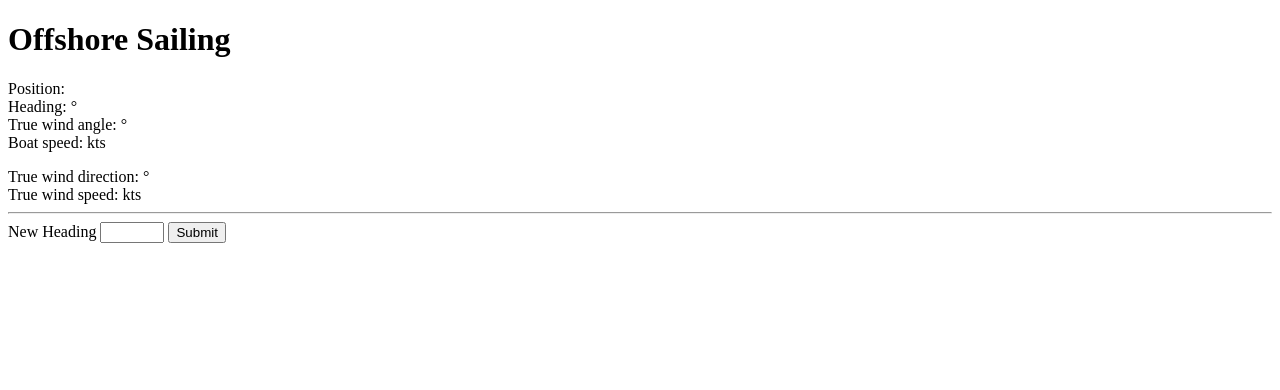
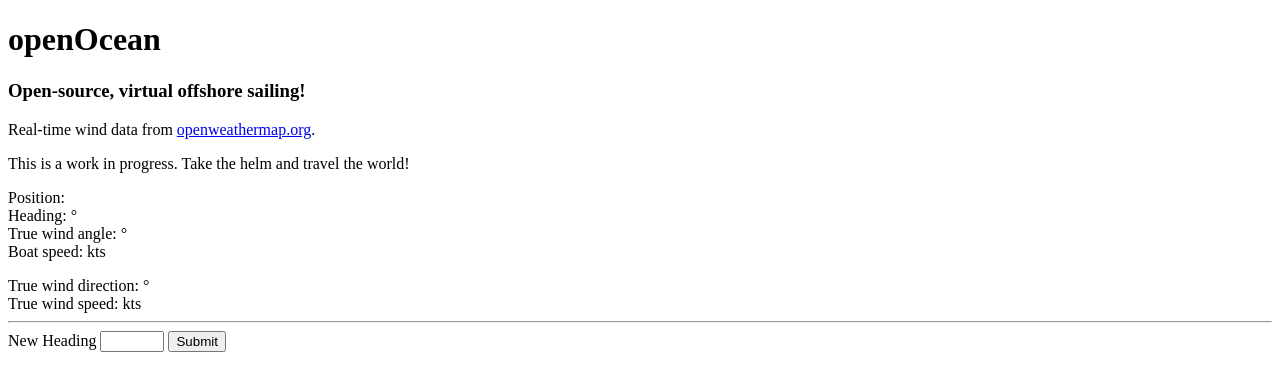
Before and after one commit to blatzwave/offshore-sailing, a website: page src/public/index.html in a window 1280 px wide. Drawn offline with Linux system fonts and the light colour scheme; no server answers.

Commit message:
Changed heading in index.html

```diff
--- a/src/public/index.html
+++ b/src/public/index.html
@@ -48,8 +48,10 @@
         });
     </script>
 
-    <h1>Offshore Sailing</h1>
-
+    <h1>openOcean</h1>
+    <h3>Open-source, virtual offshore sailing!</h3>
+    <p>Real-time wind data from <a href="https://openweathermap.org/">openweathermap.org</a>.</p>
+<p>This is a work in progress. Take the helm and travel the world!</p>
     <div id="boatData">
         <div>Position: <span id="currPOS"></span></div>
     <div>Heading: <span id="currHDG"></span>&deg</div>
```
